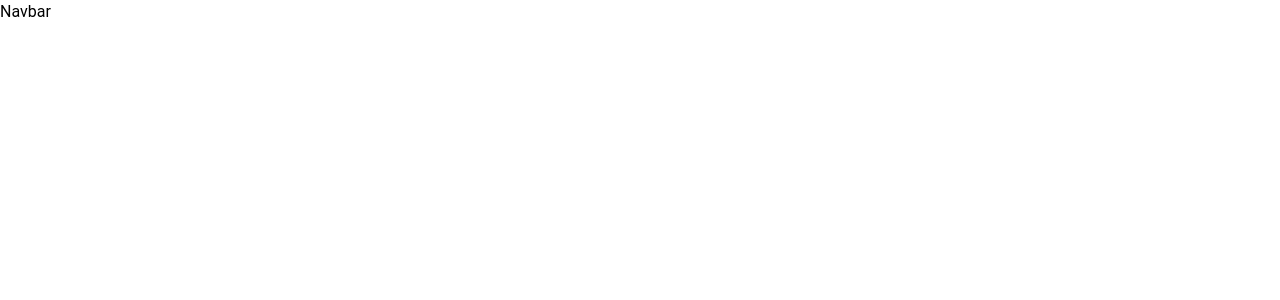
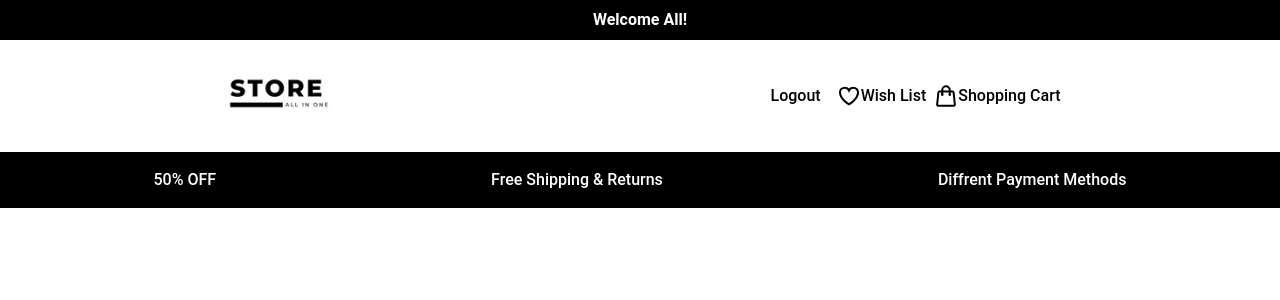
Before and after one commit to ahmedTarek1525/Ecommerce-redux-app, a React (Create React App) app: page / in a window 1280 px wide. Shown: the top 300 px of the page. Built offline with nearby package versions, Linux system fonts and the light colour scheme.

Commit message:
Add Navbar component and styling for it.

```diff
--- a/src/components/Navbar/Navbar.jsx
+++ b/src/components/Navbar/Navbar.jsx
@@ -1,10 +1,73 @@
 import React from 'react';
+import logo from "../../assets/images/logo.png";
 
 const Navbar = () => {
     return (
-        <div>
-            Navbar
+    <>
+        <div className='bg-black p-2 w-full'>
+            <h3 className='text-white front-inter text-2x1 font-bold tracking-normal loading-none text-center'>
+                    Welcome All!
+            </h3>
         </div>
+        <div className='flex justify-around items-center'>
+            <div>
+                <img className='h-28 w-full' src={logo} alt="store"></img>
+            </div>
+            <div className='flex flex-row items-center'>
+                <button className='front-inter text-base font-medium tracking-normal loading-none text-center mr-4'>
+                    Logout
+                </button>
+                <div className='flex flex-row items-center'>
+                <svg
+                    xmlns="http://www.w3.org/2000/svg"
+                    fill="none"
+                    viewBox="0 0 24 24"
+                    stroke-width="2"
+                    stroke="#000"
+                    className="w-6 h-6"
+                >
+                    <path
+                        strokeL-linecap="round"
+                        strokeL-linejoin="round"
+                        d="M21 8.25c0-2.485-2.099-4.5-4.688-4.5-1.935 0-3.597 1.126-4.312 2.733-.715-1.607-2.377-2.733-4.313-2.733C5.1 3.75 3 5.765 3 8.25c0 7.22 9 12 9 12s9-4.78 9-12Z"
+                    />
+                </svg>
+                <p className='front-inter text-base font-medium tracking-normal loading-none text-center mr-2'>
+                    Wish List
+                </p>
+            </div>
+            <div className='flex flex-row items-center cursor-pointer'>
+                <svg
+                    xmlns="http://www.w3.org/2000/svg"
+                    fill="none"
+                    viewBox="0 0 24 24"
+                    strokeWidth="2"
+                    stroke="#000"
+                    className="w-6 h-6"
+                >
+                    <path
+                    strokeLinecap="round"
+                    strokeLinejoin="round"
+                    d="M15.75 10.5V6a3.75 3.75 0 1 0-7.5 0v4.5m11.356-1.993 1.263 12c.07.665-.45 1.243-1.119 1.243H4.25a1.125 1.125 0 0 1-1.12-1.243l1.264-12A1.125 1.125 0 0 1 5.513 7.5h12.974c.576 0 1.059.435 1.119 1.007ZM8.625 10.5a.375.375 0 1 1-.75 0 .375.375 0 0 1 .75 0Zm7.5 0a.375.375 0 1 1-.75 0 .375.375 0 0 1 .75 0Z" />
+                </svg>
+                <p className='front-inter text-base font-medium tracking-normal loading-none text-center'>
+                    Shopping Cart
+                </p>
+            </div>
+        </div>
+    </div>
+    <div className='bg-black  p-4 w-full flex justify-around'>
+        <div className='text-white front-inter text-base font-medium tracking-normal loading-none text-center'>
+            50% OFF
+        </div>
+        <div className='text-white front-inter text-base font-medium tracking-normal loading-none text-center'>
+            Free Shipping & Returns
+        </div>
+        <div className='text-white front-inter text-base font-medium tracking-normal loading-none text-center'>
+            Diffrent Payment Methods
+        </div>
+    </div>
+    </>
     );
 };
 
```
